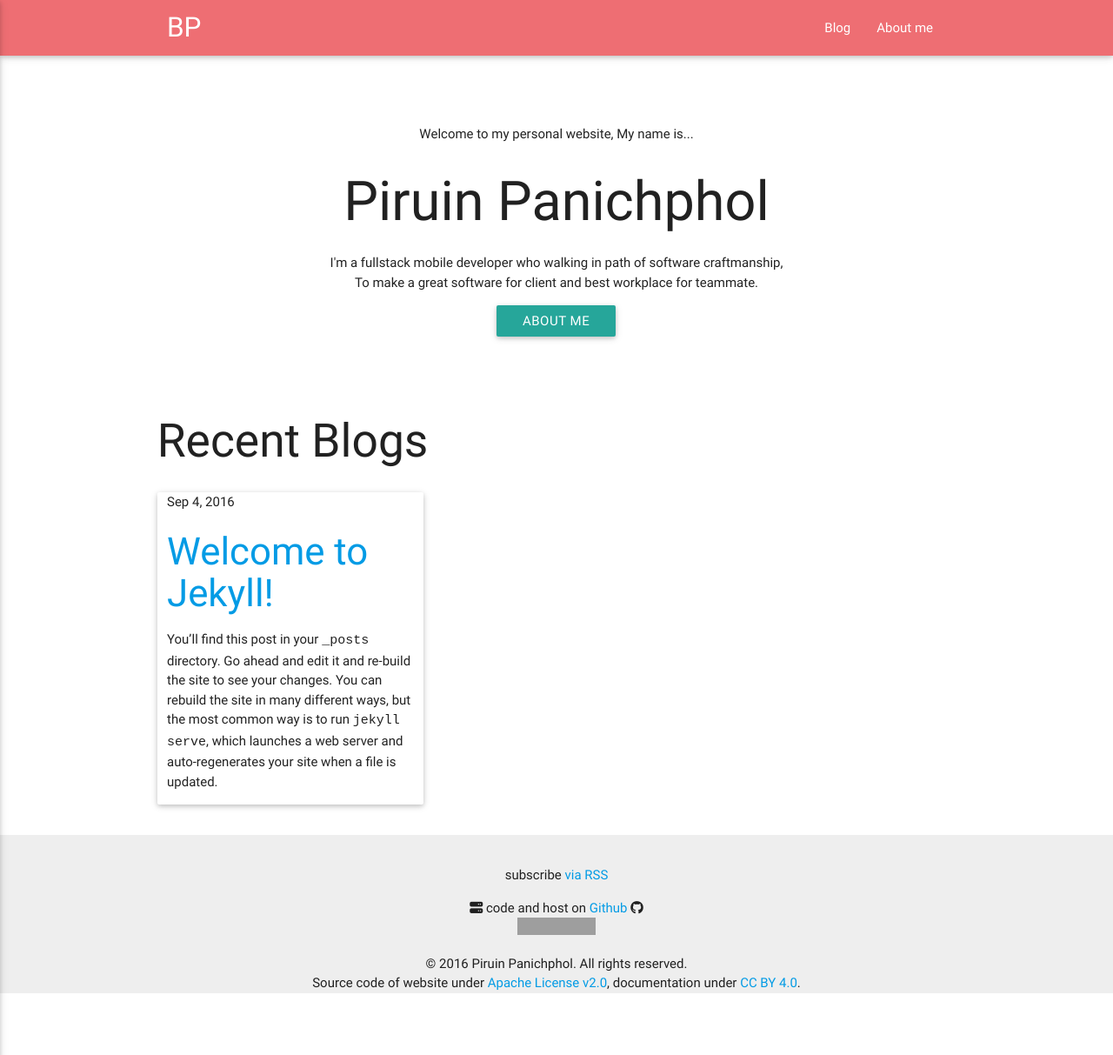
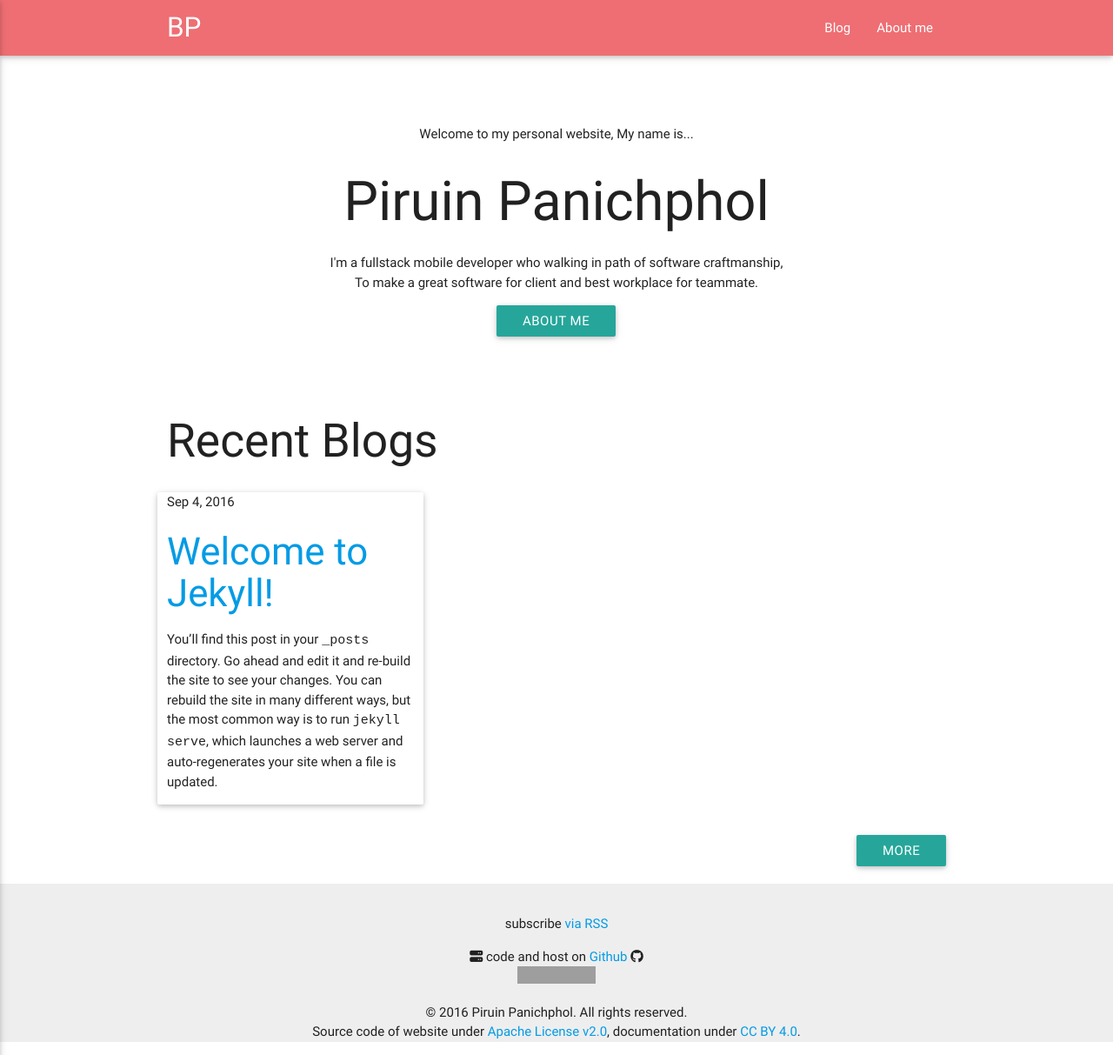
Before and after one commit to piruin/piruin.github.io, a Jekyll site: the page built from index.html, in a window 1280 px wide and 1213 px high. Shown: the whole window at 87% size. Built offline with Jekyll 4.4.1, drawn with Linux system fonts in a browser that asks for light colours; nearby versions of some CDN libraries; grey boxes are pictures that could not be loaded.

Commit message:
add more button that link to /blog/ page at recent blog section on index

```diff
--- a/index.html
+++ b/index.html
@@ -9,8 +9,9 @@ layout: default
   <div class="center-align"><a class="waves-effect waves-light btn">About me</a></div>
 </section>
 
-<section class="blog row">
+<section id="recent-blog">
   <h2>Recent Blogs</h2>
+  <div class="row">
   {% for post in site.posts limit:3 %}
     <article class="col s12 m4 card-panel hoverable">
       <span class="post-meta">{{ post.date | date: "%b %-d, %Y" }}</span>
@@ -18,4 +19,6 @@ layout: default
       {{ post.excerpt }}
     </article>
   {% endfor %}
+  </div>
+  <div class="right-align"><a class="waves-effect waves-light btn" href="/blog/">More</a></div>
 </section>
```
Lines whose indentation alone changed are shown as unchanged.
